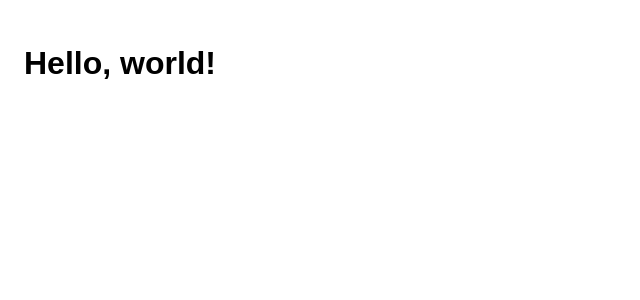
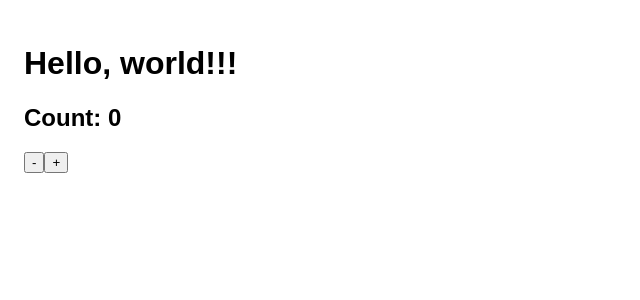
Before and after one commit to ashleemboyer/react-boilerplate, a React app: page / in a window 1280 px wide. Shown: the top 300 px of the page, without its empty margins (0-640 px from the left). Built offline with nearby package versions, Linux system fonts and the light colour scheme.

Commit message:
Making App more interesting

```diff
--- a/src/App.js
+++ b/src/App.js
@@ -1,5 +1,16 @@
-import React from 'react';
+import React, { useState } from 'react';
 
-const App = () => <h1>Hello, world!</h1>;
+const App = () => {
+  const [count, setCount] = useState(0);
+
+  return (
+    <>
+      <h1>Hello, world!!!</h1>
+      <h2>Count: {count}</h2>
+      <button onClick={() => setCount((prevCount) => prevCount - 1)}>-</button>
+      <button onClick={() => setCount((prevCount) => prevCount + 1)}>+</button>
+    </>
+  );
+};
 
 export default App;
```
